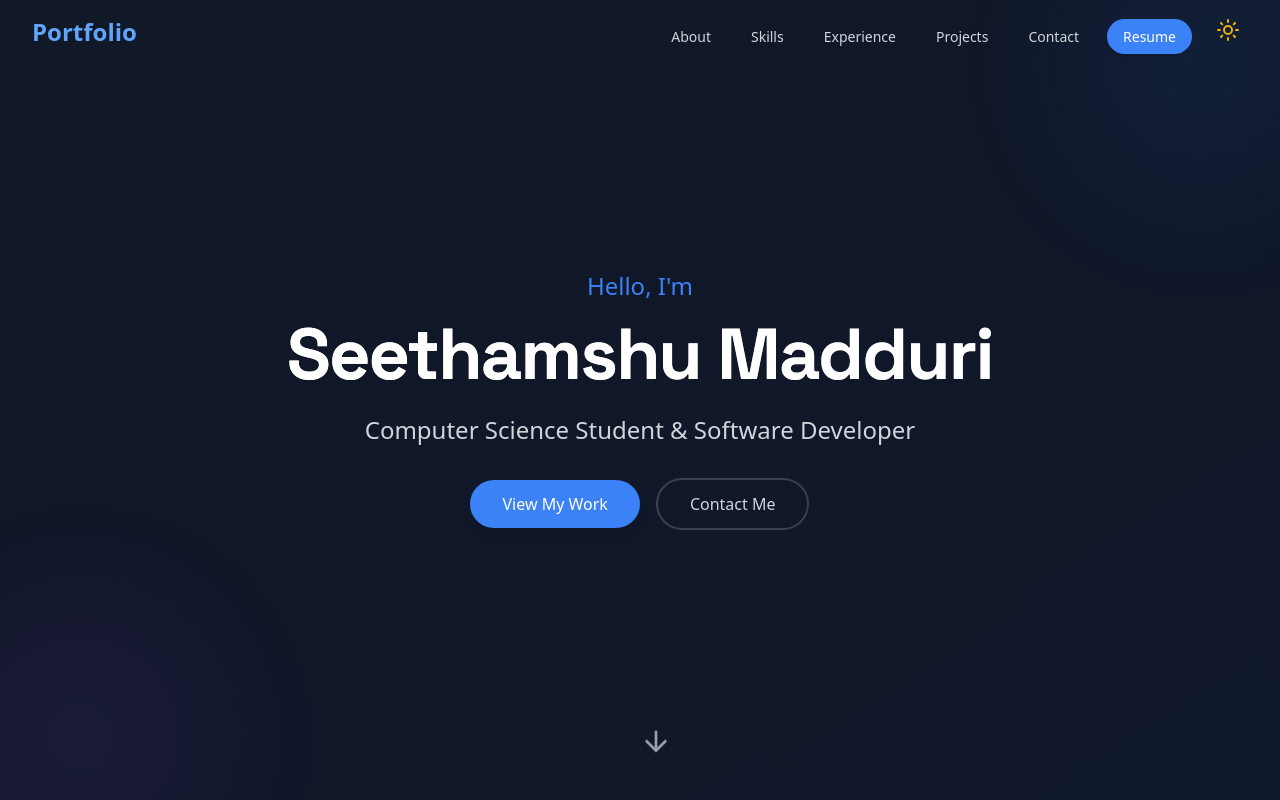
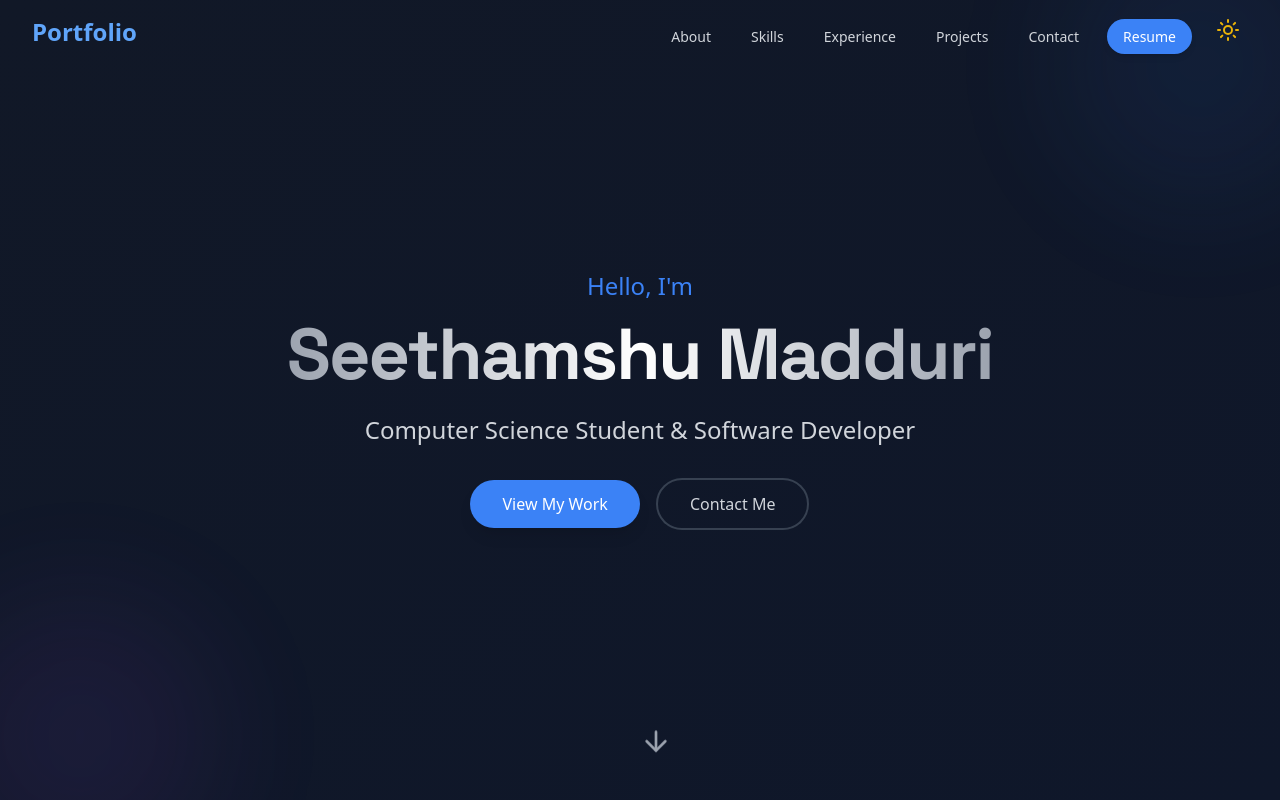
Before and after one commit to Seethamshu-Madduri/Portfolio-Website, a React (Vite) app: page / in a window 1280 px wide. Shown: the top 800 px of the page. Built offline with nearby package versions, Linux system fonts and the light colour scheme.

Commit message:
synced reveal

```diff
--- a/src/sections/Hero.jsx
+++ b/src/sections/Hero.jsx
@@ -24,14 +24,22 @@ const Hero = () => {
                     <h2 className="text-xl md:text-2xl font-medium text-primary mb-4">
                         Hello, I'm
                     </h2>
-                    <motion.h1
-                        initial={{ opacity: 0, scale: 0.9 }}
-                        animate={{ opacity: 1, scale: 1 }}
-                        transition={{ duration: 1, ease: "easeOut" }}
-                        className="text-5xl md:text-7xl font-bold text-gray-900 dark:text-white mb-6 tracking-tight font-tech bg-clip-text text-transparent bg-gradient-to-r from-gray-900 to-gray-600 dark:from-white dark:to-gray-400"
-                    >
-                        {resumeData.personalInfo.name}
-                    </motion.h1>
+                    <div className="relative inline-block mb-6">
+                        <motion.h1
+                            initial={{ opacity: 0.1, backgroundPosition: "0% 50%" }}
+                            animate={{ opacity: 1, backgroundPosition: "100% 50%" }}
+                            transition={{ duration: 1.5, ease: "easeInOut", delay: 0.3 }}
+                            className="text-5xl md:text-7xl font-bold tracking-tight font-tech text-transparent bg-clip-text bg-gradient-to-r from-gray-500 via-gray-900 to-gray-500 dark:from-gray-400 dark:via-white dark:to-gray-400 bg-300%"
+                        >
+                            {resumeData.personalInfo.name}
+                        </motion.h1>
+                        <motion.div
+                            initial={{ scaleX: 0, originX: 0 }}
+                            animate={{ scaleX: [0, 1, 1, 0], originX: ["0%", "0%", "100%", "100%"] }}
+                            transition={{ duration: 1.5, ease: "easeInOut", times: [0, 0.4, 0.6, 1] }}
+                            className="absolute inset-0 bg-primary/20 dark:bg-blue-500/20 z-10"
+                        />
+                    </div>
                     <p className="text-xl md:text-2xl text-gray-600 dark:text-gray-300 max-w-2xl mx-auto mb-8">
                         {resumeData.personalInfo.role}
                     </p>
```
